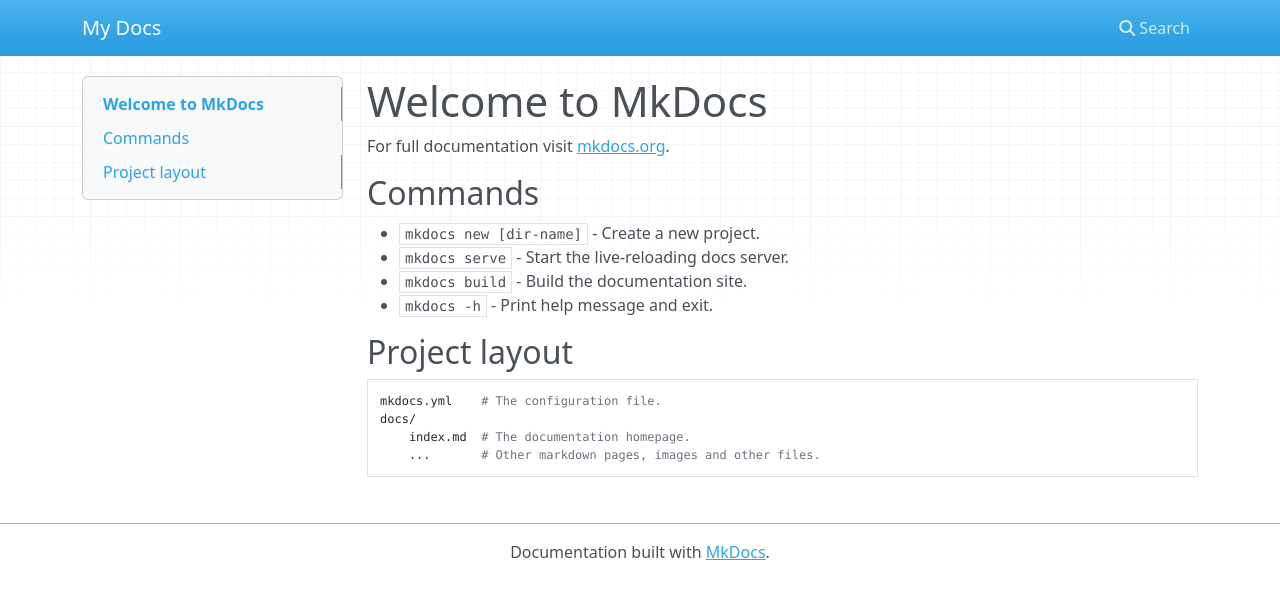
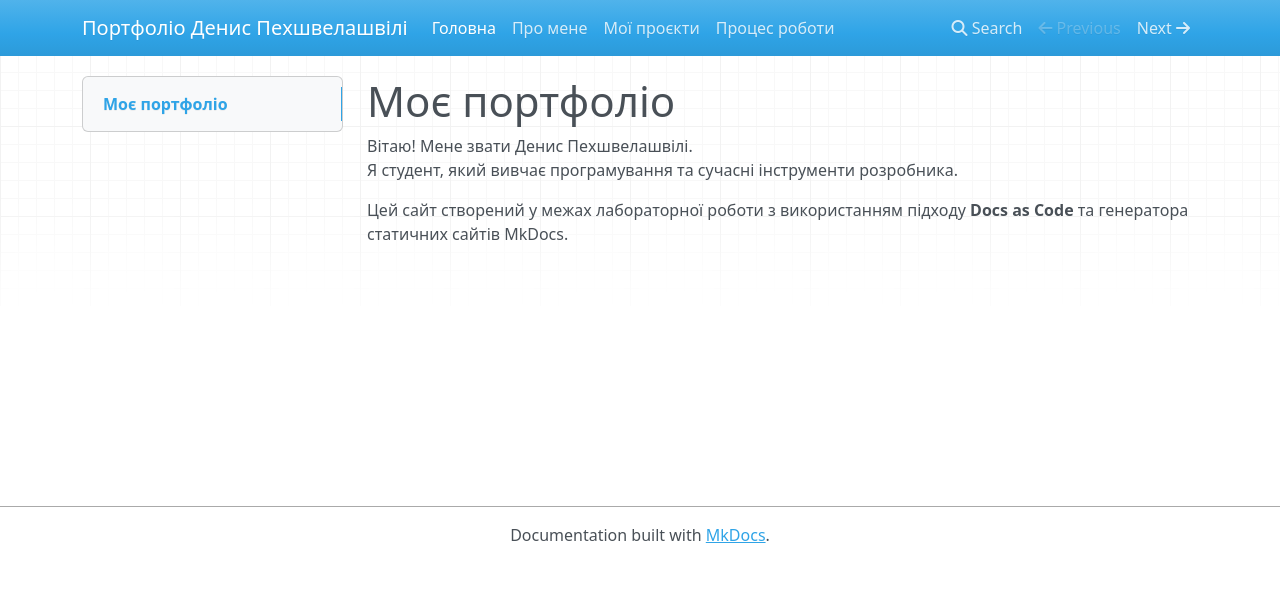
Before and after one commit to Denys170/pekshvelashvili-portfolio, an MkDocs documentation site: the page built from docs/index.md, in a window 1280 px wide. Shown: the top 599 px of the page. Built offline with MkDocs 1.6.1, drawn with Linux system fonts in a browser that asks for light colours; nearby versions of some CDN libraries.

Commit message:
Add portfolio content and visual assets

```diff
--- a/docs/index.md
+++ b/docs/index.md
@@ -1,17 +1,7 @@
-# Welcome to MkDocs
+# Моє портфоліо
 
-For full documentation visit [mkdocs.org](https://www.mkdocs.org).
+Вітаю! Мене звати Денис Пехшвелашвілі.
+Я студент, який вивчає програмування та сучасні інструменти розробника.
 
-## Commands
-
-* `mkdocs new [dir-name]` - Create a new project.
-* `mkdocs serve` - Start the live-reloading docs server.
-* `mkdocs build` - Build the documentation site.
-* `mkdocs -h` - Print help message and exit.
-
-## Project layout
-
-    mkdocs.yml    # The configuration file.
-    docs/
-        index.md  # The documentation homepage.
-        ...       # Other markdown pages, images and other files.
+Цей сайт створений у межах лабораторної роботи з використанням підходу
+**Docs as Code** та генератора статичних сайтів MkDocs.
--- a/mkdocs.yml
+++ b/mkdocs.yml
@@ -1 +1,10 @@
-site_name: My Docs
+site_name: Портфоліо Денис Пехшвелашвілі
+
+nav:
+  - Головна: index.md
+  - Про мене: about.md
+  - Мої проєкти: projects.md
+  - Процес роботи: workflow.md
+
+theme:
+  name: mkdocs
```
Also changed, not shown: docs/about.md (added, +13 -0 lines), docs/projects.md (added, +8 -0 lines), docs/workflow.md (added, +10 -0 lines), docs/images/excel_skills.png (added), docs/images/photo.jpg (added), docs/images/project_diagram.png (added), docs/images/usecase.png (added).
